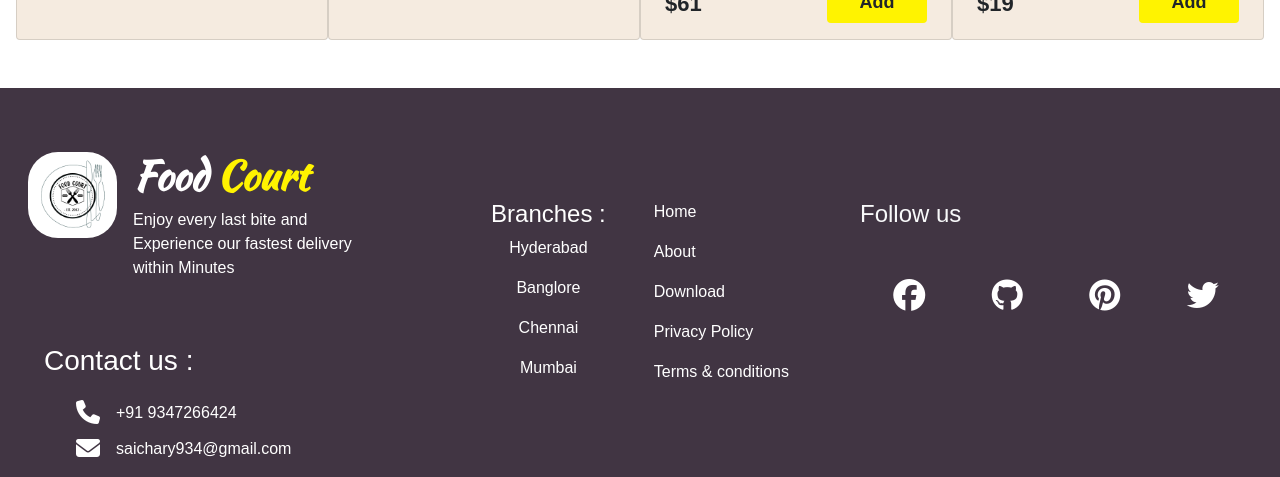
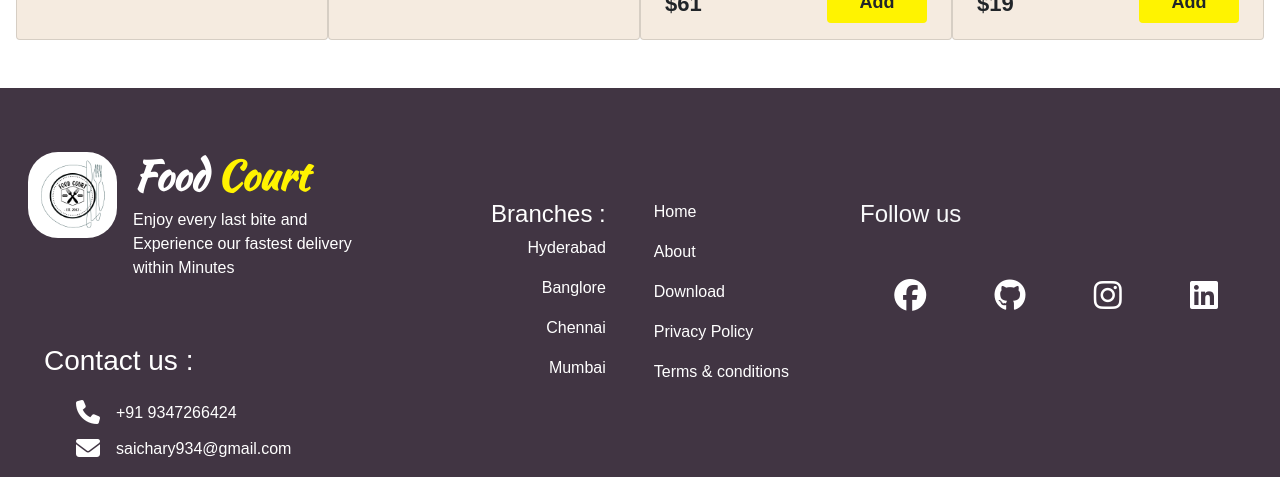
Before and after one commit to sai-kumar0/Food-Court-P1, a plain HTML site: page index.html in a window 1280 px wide. Shown: the part 3094-3571 px from the top of the page. Drawn offline with nearby package versions, Linux system fonts and the light colour scheme; a web font is replaced by a local one.

Commit message:
Second commit

```diff
--- a/index.html
+++ b/index.html
@@ -552,7 +552,7 @@
         <div class="col-lg-4 col-md-6 col-12">
 
           <div class="d-flex justify-content-center align-content-center pt-5">
-            <div class="pe-4 text-center f-text">
+            <div class="pe-4 text-end f-text">
               <h4>Branches :</h4>
               <p>Hyderabad</p>
               <p>Banglore</p>
@@ -578,10 +578,10 @@
           <div class="f-media pt-5">
             <h4 class="pb-5 text-light">Follow us</h4>
             <div class="d-flex justify-content-around">
-              <a href="#"><i class="fa-brands fa-facebook fa-2xl" style="color: #ffffff;"></i></a>
-              <a href="#"><i class="fa-brands fa-github fa-2xl" style="color: #ffffff;"></i></a>
-              <a href="#"><i class="fa-brands fa-pinterest fa-2xl" style="color: #ffffff;"></i></a>
-              <a href="#"><i class="fa-brands fa-twitter fa-2xl" style="color: #ffffff;"></i></a>
+              <a href="https://www.facebook.com/saikumar.sunny.986/" target="_blank"><i class="fa-brands fa-facebook fa-2xl" style="color: #ffffff;"></i></a>
+              <a  href="https://github.com/sai-kumar0" target="_blank"><i class="fa-brands fa-github fa-2xl" style="color: #ffffff;"></i></a>
+              <a href="https://www.instagram.com/sai_kumar_chary_/" target="_blank"><i class="fa-brands fa-instagram fa-2xl" style="color: #ffffff;"></i></a>
+              <a href="https://www.linkedin.com/in/sai-kumar-19653b246" target="_blank"><i class="fa-brands fa-linkedin fa-2xl" style="color: #ffffff;"></i></a>
             </div>
           </div>
 
```
